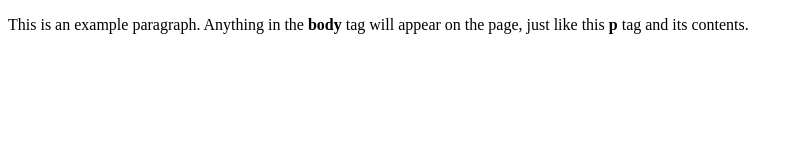
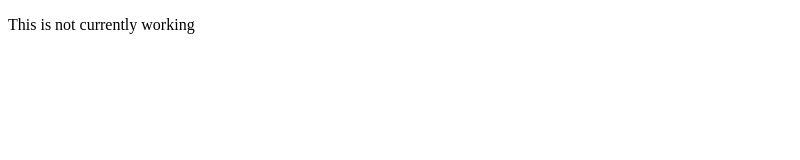
Before and after one commit to pducoders/pducoders.github.io, a plain HTML site: page index.html in a window 1280 px wide. Shown: the whole page, without its empty margins (0-800 px from the left). Drawn offline with Linux system fonts and the light colour scheme.

Commit message:
Update index.html

```diff
--- a/index.html
+++ b/index.html
@@ -4,6 +4,6 @@
     <title>Rosa's flag game!</title>
   </head>
   <body>
-    <p>This is an example paragraph. Anything in the <strong>body</strong> tag will appear on the page, just like this <strong>p</strong> tag and its contents.</p>
+    <p>This is not currently working</p>
   </body>
 </html>
```
